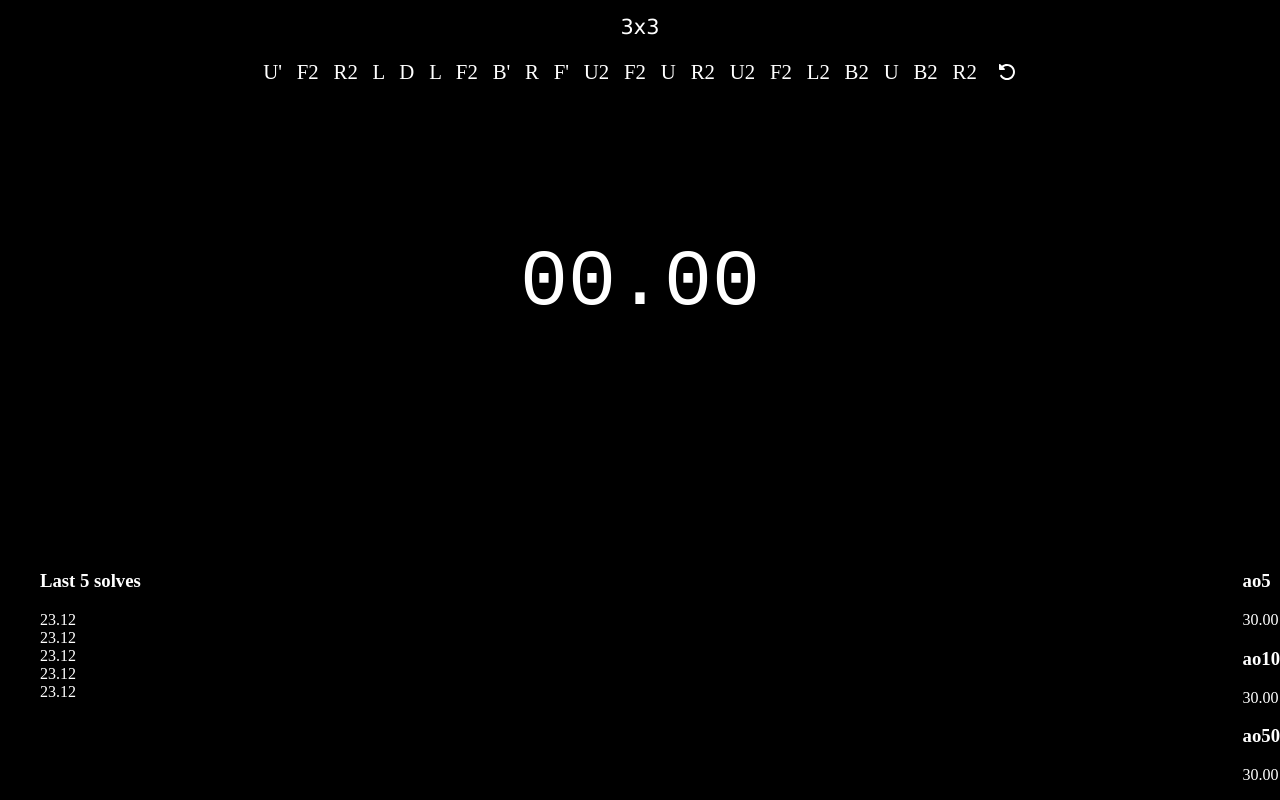
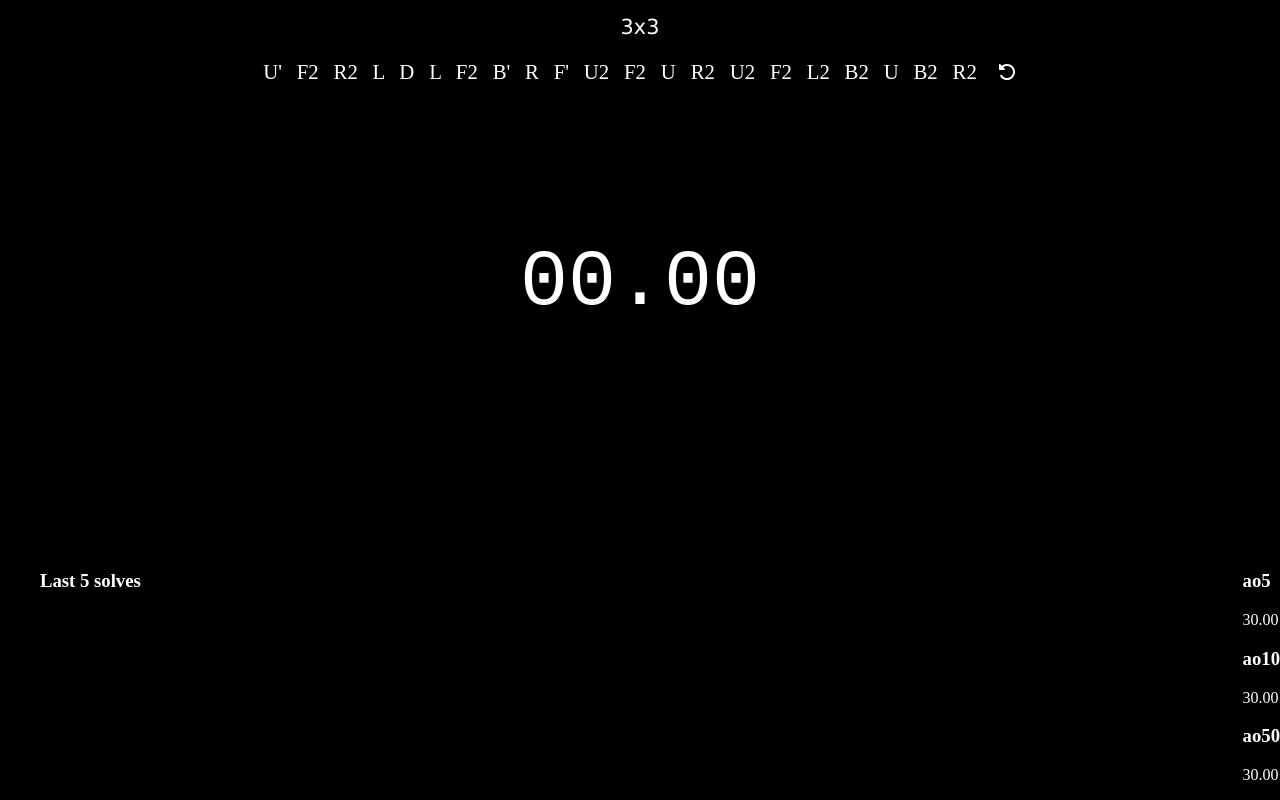
Before and after one commit to RikuSpl/Rubixx, a React (Vite) app: page / in a window 1280 px wide. Built offline with nearby package versions, Linux system fonts and the light colour scheme.

Commit message:
solves now save in 'last 5 solves' section, in proper format

```diff
--- a/src/App.jsx
+++ b/src/App.jsx
@@ -11,6 +11,17 @@ function App() {
 
   const [timer, setTimer] = useState(0)
   const [isRunning, setIsRunning] = useState(false)
+  const [solveTimesShort, setSolveTimesShort] = useState([])
+
+
+  function handleNewSolve() {
+
+    if(solveTimesShort.length >= 5) {
+      solveTimesShort.splice(0, 1)
+    }
+
+    setSolveTimesShort(solve => [...solve, {id: crypto.randomUUID(), solveTime: timer}])
+  }
 
   function toggleTimer(e) {
 
@@ -19,9 +30,14 @@ function App() {
 
         if(isRunning === false) {
             setTimer(0)
+        } else {
+          handleNewSolve()
+          console.log(solveTimesShort)
         }
 
       }
+
+
       }
 
   return (
@@ -29,7 +45,7 @@ function App() {
       <Nav />
       <Scramble />
       <Stopwatch timer={timer} setTimer={setTimer} isRunning={isRunning} />
-      <History />
+      <History solveTimesShort={solveTimesShort} />
     </div>
   )
 }
--- a/src/components/History.jsx
+++ b/src/components/History.jsx
@@ -1,6 +1,6 @@
 import "./component-styles.css"
 
-function History() {
+function History({ solveTimesShort }) {
 
 
     return(
@@ -8,11 +8,18 @@ function History() {
 
             <ul>
                 <h3>Last 5 solves</h3>
-                <li>23.12</li>
-                <li>23.12</li>
-                <li>23.12</li>
-                <li>23.12</li>
-                <li>23.12</li>
+                {solveTimesShort.map(time => {
+                    return (
+                        <li key={time.id}>
+                            <span className="digits">
+                                {("0" + Math.floor((time.solveTime / 1000) % 60)).slice(-2)}.
+                            </span>
+                            <span className="digits mili-sec">
+                                {("0" + ((time.solveTime / 10) % 100)).slice(-2)}
+                            </span>
+                        </li>
+                    )
+                })}
             </ul>
 
             <ul>
```
Lines whose indentation alone changed are shown as unchanged.
